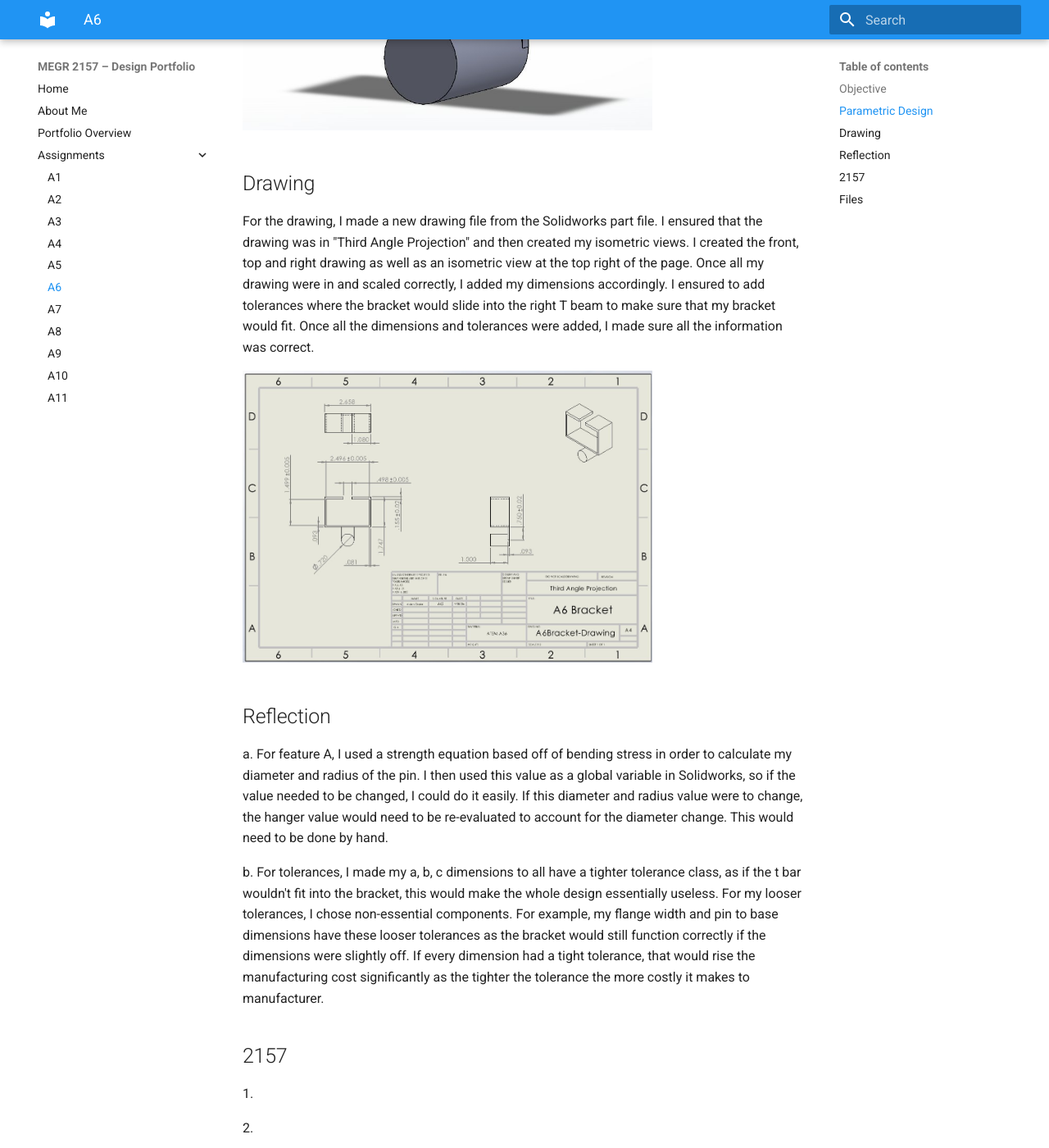
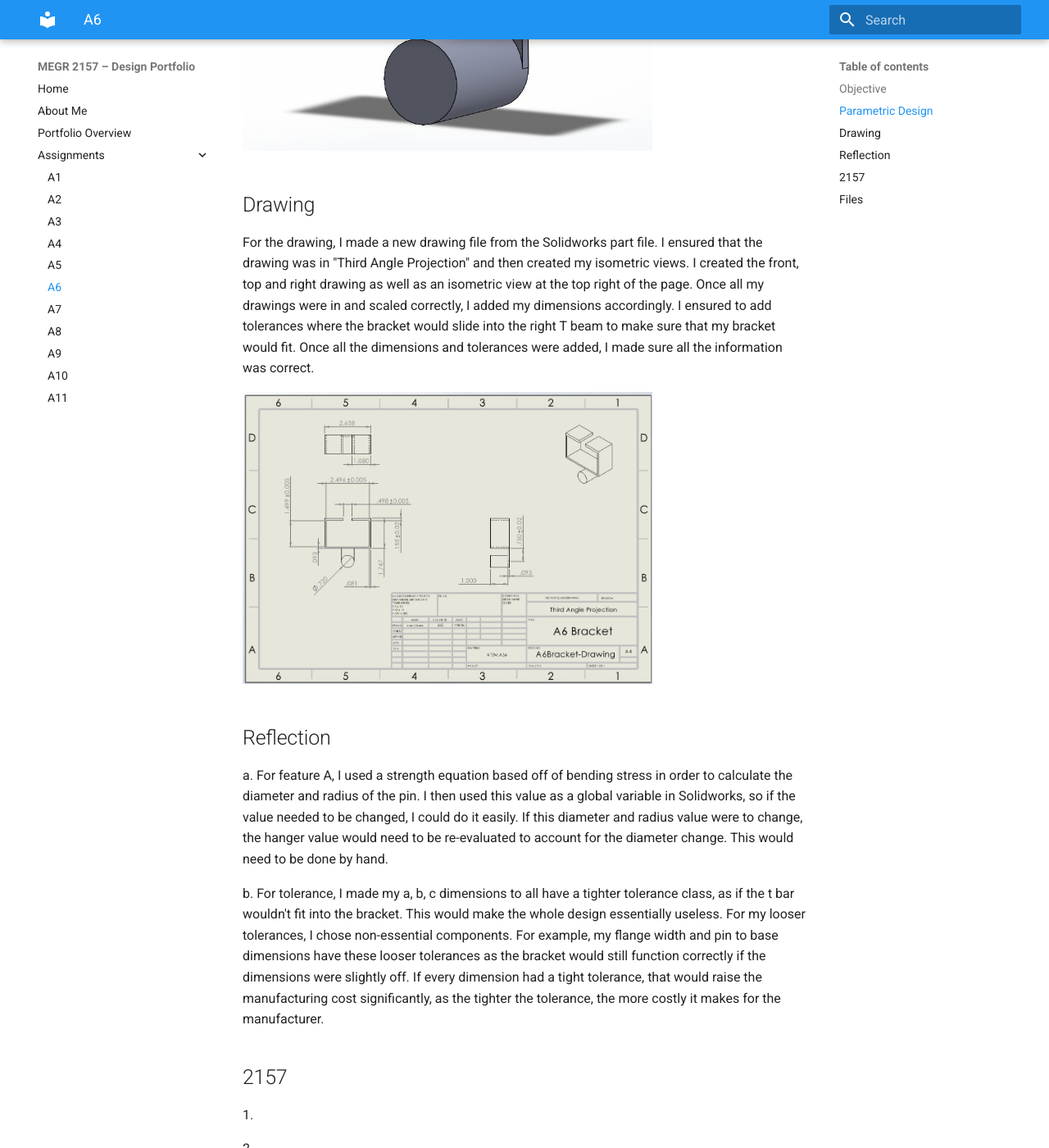
Before and after one commit to AidenGrake/megr2157-portfolio, an MkDocs documentation site: the page built from docs/assignments/A06/index.md, in a window 1280 px wide and 1400 px high, scrolled down 3586 px. Shown: the whole window at 82% size. Built offline with MkDocs 1.6.1 and Material for MkDocs 9.7.7, drawn with Linux system fonts in a browser that asks for light colours; some of the changed text lies outside the part shown.

Commit message:
Update index.md

```diff
--- a/docs/assignments/A06/index.md
+++ b/docs/assignments/A06/index.md
@@ -8,7 +8,7 @@ For this assignment, I was tasked to create a 3D model and a 2D drawing of my ca
 ## Parametric Design
 For my bracket, I used my calculations based off my deflection values as they are larger than my stress values, as my design needed the larger values to meet the strength and stiffness requirements of the bracket.
 
-I started off my CAD by adding in all of my parametric equations, however, I noticed a flaw in my calculations. I made an error on my flange length by using the incorrect radius, therefore I solved in the parametric equation the correct value for the length and adjusted my values to match the new correct length as seen in the image below.
+I started off my CAD by adding in all of my parametric equations. However, I noticed a flaw in my calculations. I made an error on my flange length by using the incorrect radius. Therefore, I solved in the parametric equation the correct value for the length and adjusted my values to match the new correct length as seen in the image below.
 
 <img width="500" height="500" alt="IMG1" src="IMG1.jpeg">
 
@@ -17,25 +17,25 @@ After all the dimensions were corrected, I started modeling the top of the brack
 <img width="500" height="500" alt="IMG9" src="IMG9.jpeg">
 <img width="500" height="500" alt="IMG10" src="IMG10.jpeg">
 
-With the top of the bracket complete, I moved onto the hanger and pin. I used my global dimensions as I designed both features. I had to adjust my pin length from 0.75in to 1in in order for it to be long enough as 0.75in was to short.
+With the top of the bracket complete, I moved onto the hanger and pin. I used my global dimensions as I designed both features. I had to adjust my pin length from 0.75in to 1in in order for it to be long enough as 0.75in was too short.
 
 <img width="250" height="350" alt="IMG11" src="IMG11.jpeg">
 <img width="500" height="500" alt="IMG12" src="IMG12.jpeg">
 <img width="500" height="500" alt="IMG13" src="IMG13.jpeg">
 
-Now that the model was completed, I went through to ensure I chose the correct dimensions for each part of the value. Once I ensured that everything was correct, I moved onto my 2D drawing.
+Now that the model was completed, I went through it to ensure I chose the correct dimensions for each part of the value. Once I ensured that everything was correct, I moved onto my 2D drawing.
 
 <img width="500" height="500" alt="IMG15" src="IMG15.jpeg">
 
 ## Drawing
-For the drawing, I made a new drawing file from the Solidworks part file. I ensured that the drawing was in "Third Angle Projection" and then created my isometric views. I created the front, top and right drawing as well as an isometric view at the top right of the page. Once all my drawing were in and scaled correctly, I added my dimensions accordingly. I ensured to add tolerances where the bracket would slide into the right T beam to make sure that my bracket would fit. Once all the dimensions and tolerances were added, I made sure all the information was correct.
+For the drawing, I made a new drawing file from the Solidworks part file. I ensured that the drawing was in "Third Angle Projection" and then created my isometric views. I created the front, top and right drawing as well as an isometric view at the top right of the page. Once all my drawings were in and scaled correctly, I added my dimensions accordingly. I ensured to add tolerances where the bracket would slide into the right T beam to make sure that my bracket would fit. Once all the dimensions and tolerances were added, I made sure all the information was correct.
 
 <img width="500" height="500" alt="IMG14" src="IMG14.jpeg">
 
 ## Reflection
-a. For feature A, I used a strength equation based off of bending stress in order to calculate my diameter and radius of the pin. I then used this value as a global variable in Solidworks, so if the value needed to be changed, I could do it easily. If this diameter and radius value were to change, the hanger value would need to be re-evaluated to account for the diameter change. This would need to be done by hand.
+a. For feature A, I used a strength equation based off of bending stress in order to calculate the diameter and radius of the pin. I then used this value as a global variable in Solidworks, so if the value needed to be changed, I could do it easily. If this diameter and radius value were to change, the hanger value would need to be re-evaluated to account for the diameter change. This would need to be done by hand.
 
-b. For tolerances, I made my a, b, c dimensions to all have a tighter tolerance class, as if the t bar wouldn't fit into the bracket, this would make the whole design essentially useless. For my looser tolerances, I chose non-essential components. For example, my flange width and pin to base dimensions have these looser tolerances as the bracket would still function correctly if the dimensions were slightly off. If every dimension had a tight tolerance, that would rise the manufacturing cost significantly as the tighter the tolerance the more costly it makes to manufacturer.
+b. For tolerance, I made my a, b, c dimensions to all have a tighter tolerance class, as if the t bar wouldn't fit into the bracket. This would make the whole design essentially useless. For my looser tolerances, I chose non-essential components. For example, my flange width and pin to base dimensions have these looser tolerances as the bracket would still function correctly if the dimensions were slightly off. If every dimension had a tight tolerance, that would raise the manufacturing cost significantly, as the tighter the tolerance, the more costly it makes for the manufacturer.
 
 ## 2157
 1.
```
